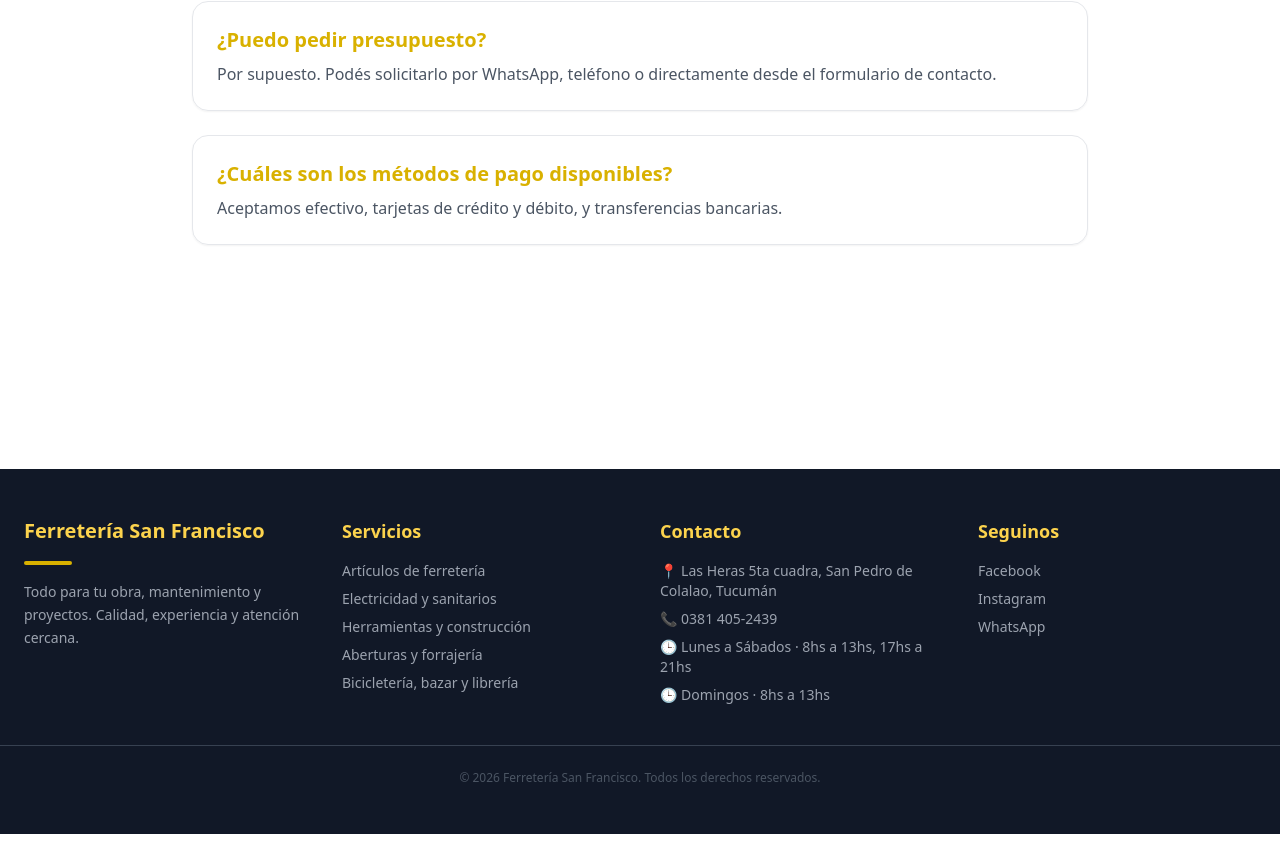
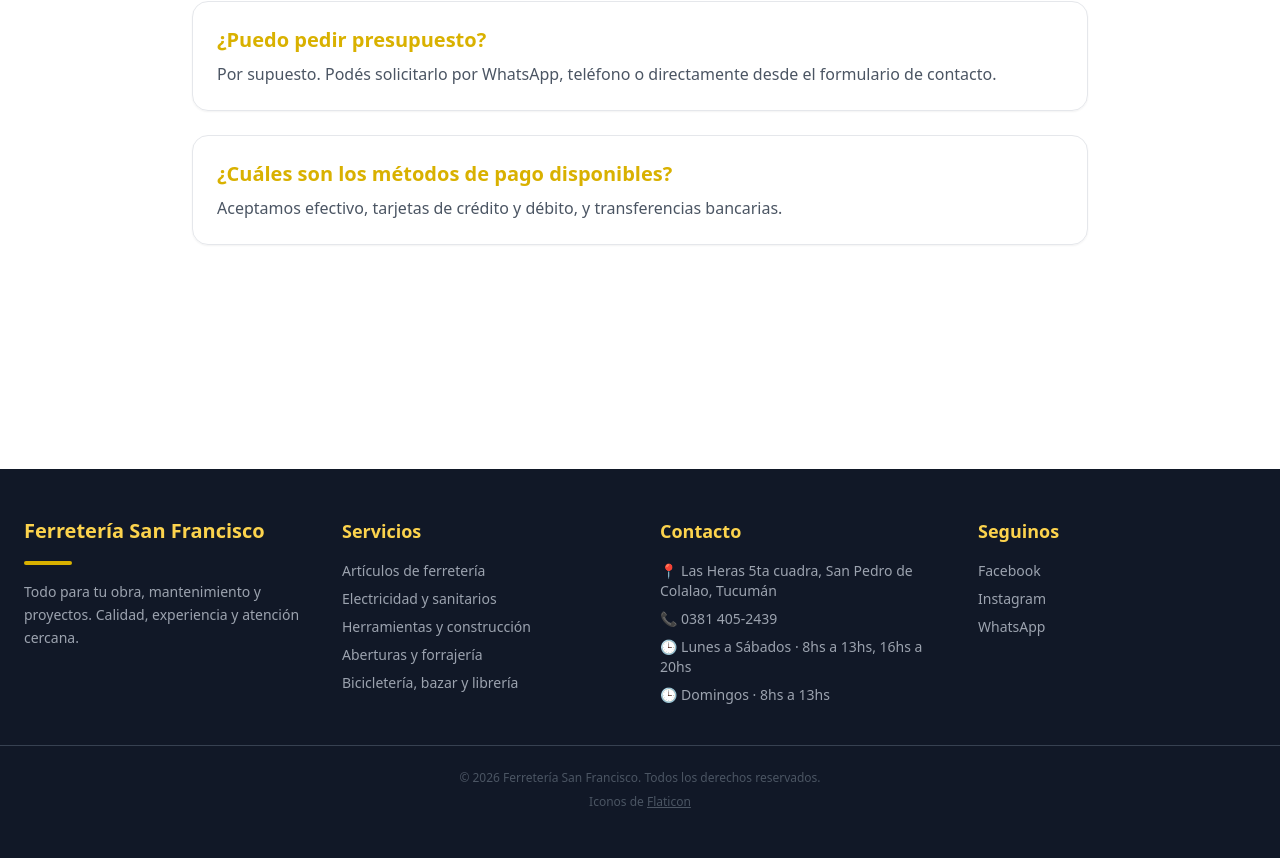
Before and after one commit to Ferreteria-San-Francisco/ferreteria-san-francisco-web, a React (Vite) app: page / in a window 1280 px wide. Shown: the part 1845-2703 px from the top of the page. Before the commit the page ends 2679 px from the top, so only its background shows below. Built offline with nearby package versions, Linux system fonts and the light colour scheme.

Commit message:
arreglo el footer, mejoro iconos de modo claro y oscuro

```diff
--- a/src/shared/components/layout/Footer.jsx
+++ b/src/shared/components/layout/Footer.jsx
@@ -2,19 +2,16 @@
   return (
     <footer className="bg-gray-900 text-text-light py-12 mt-20">
       <div className="max-w-7xl mx-auto px-6 grid grid-cols-1 md:grid-cols-4 gap-10">
-
-
         <div>
           <h3 className="text-xl font-bold text-primary-light mb-4">
             Ferretería San Francisco
           </h3>
           <div className="w-12 h-1 bg-primary mb-4 rounded-full" />
           <p className="text-sm leading-relaxed">
-            Todo para tu obra, mantenimiento y proyectos.
-            Calidad, experiencia y atención cercana.
+            Todo para tu obra, mantenimiento y proyectos. Calidad, experiencia y
+            atención cercana.
           </p>
         </div>
-
 
         <div>
           <h4 className="text-lg font-semibold text-primary-light mb-4">
@@ -29,8 +26,6 @@
           </ul>
         </div>
 
-
-
         <div>
           <h4 className="text-lg font-semibold text-primary-light mb-4">
             Contacto
@@ -38,11 +33,10 @@
           <ul className="space-y-2 text-sm">
             <li>📍 Las Heras 5ta cuadra, San Pedro de Colalao, Tucumán</li>
             <li>📞 0381 405-2439</li>
-            <li>🕒 Lunes a Sábados · 8hs a 13hs, 17hs a 21hs</li>
+            <li>🕒 Lunes a Sábados · 8hs a 13hs, 16hs a 20hs</li>
             <li>🕒 Domingos · 8hs a 13hs</li>
           </ul>
         </div>
-
 
         <div>
           <h4 className="text-lg font-semibold text-primary-light mb-4">
@@ -83,12 +77,26 @@
         </div>
       </div>
 
+      <div className="border-t border-gray-700 mt-10 pt-6 text-center text-xs text-text-medium">
+        <div>
+          © {new Date().getFullYear()} Ferretería San Francisco. Todos los
+          derechos reservados.
+        </div>
 
-      <div className="border-t border-gray-700 mt-10 pt-6 text-center text-xs text-text-medium">
-        © {new Date().getFullYear()} Ferretería San Francisco. Todos los derechos reservados.
+        <div className="mt-2">
+          Iconos de{" "}
+          <a
+            href="https://www.flaticon.es/"
+            target="_blank"
+            rel="noopener noreferrer"
+            className="underline hover:text-primary transition"
+          >
+            Flaticon
+          </a>
+        </div>
       </div>
     </footer>
-  )
-}
+  );
+};
 
-export default Footer
+export default Footer;
--- a/src/shared/components/layout/Navbar.jsx
+++ b/src/shared/components/layout/Navbar.jsx
@@ -2,6 +2,8 @@
 import { NavLink } from "react-router-dom";
 import logo from "../../../assets/images/ferreteria-logo.png";
 import { useTheme } from "../../hooks/useTheme";
+import lunaDia from "../../../assets/luna-dia.svg";
+import lunaEstrella from "../../../assets/luna-estrellas.svg";
 
 export default function Navbar() {
   const [open, setOpen] = useState(false);
@@ -37,10 +39,14 @@
           <button
             onClick={toggle}
             aria-label={isDark ? "Cambiar a modo claro" : "Cambiar a modo oscuro"}
-            className="ml-2 rounded-full p-2 text-xl transition-colors hover:bg-gray-100 dark:hover:bg-gray-700"
+            className="ml-2 rounded-full p-2 transition-colors hover:bg-gray-100 dark:hover:bg-gray-700"
             title={isDark ? "Modo claro" : "Modo oscuro"}
           >
-            {isDark ? "☀️" : "🌙"}
+            <img
+              src={isDark ? lunaDia : lunaEstrella}
+              alt={isDark ? "Modo claro" : "Modo oscuro"}
+              className="w-6 h-6"
+            />
           </button>
         </div>
 
@@ -49,14 +55,19 @@
           <button
             onClick={toggle}
             aria-label={isDark ? "Cambiar a modo claro" : "Cambiar a modo oscuro"}
-            className="text-xl rounded-full p-2 hover:bg-gray-100 dark:hover:bg-gray-700"
+            className="rounded-full p-2 hover:bg-gray-100 dark:hover:bg-gray-700"
           >
-            {isDark ? "☀️" : "🌙"}
+            <img
+              src={isDark ? lunaDia : lunaEstrella}
+              alt={isDark ? "Modo claro" : "Modo oscuro"}
+              className="w-6 h-6"
+            />
           </button>
           <button
             className="text-2xl"
             onClick={() => setOpen(!open)}
             aria-label="Abrir menú"
+            style={{ color: 'var(--app-text)' }}
           >
             ☰
           </button>
```
Lines whose indentation alone changed are shown as unchanged.
